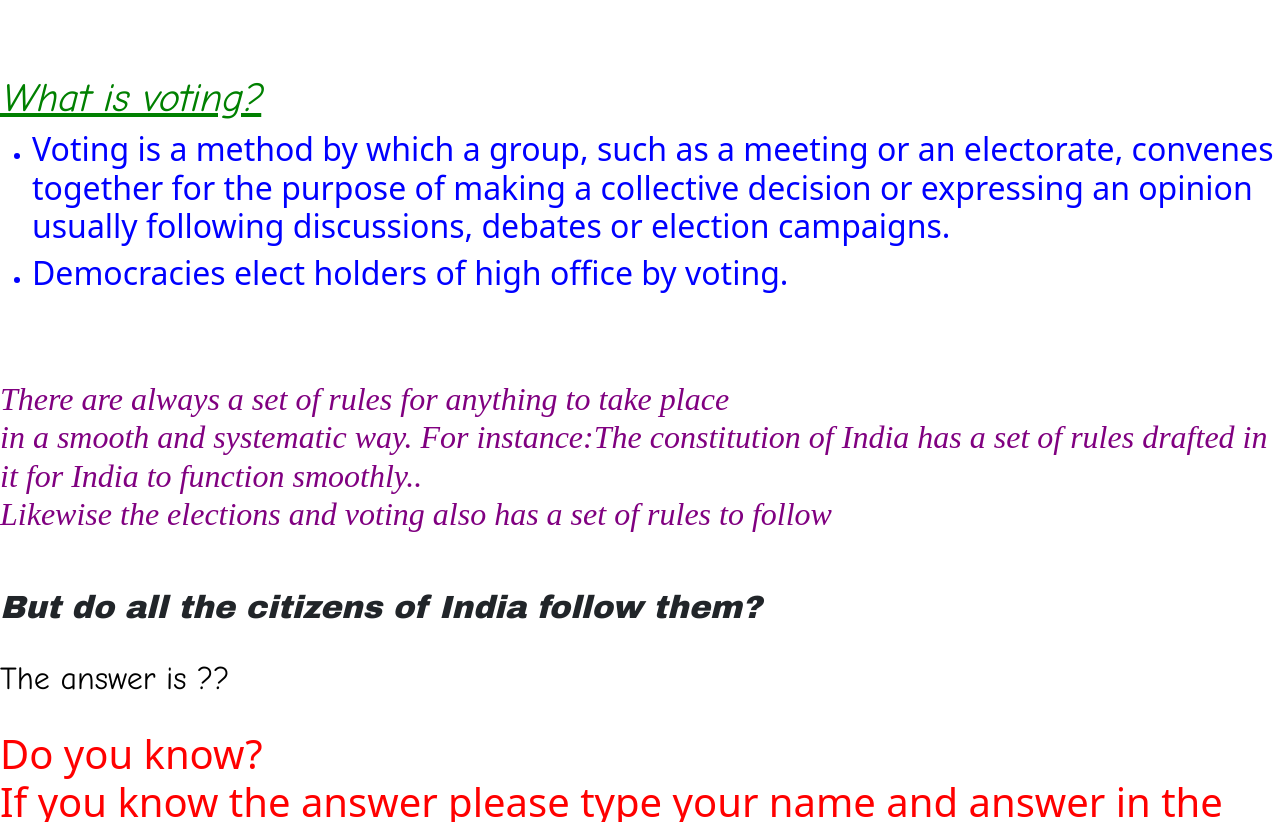
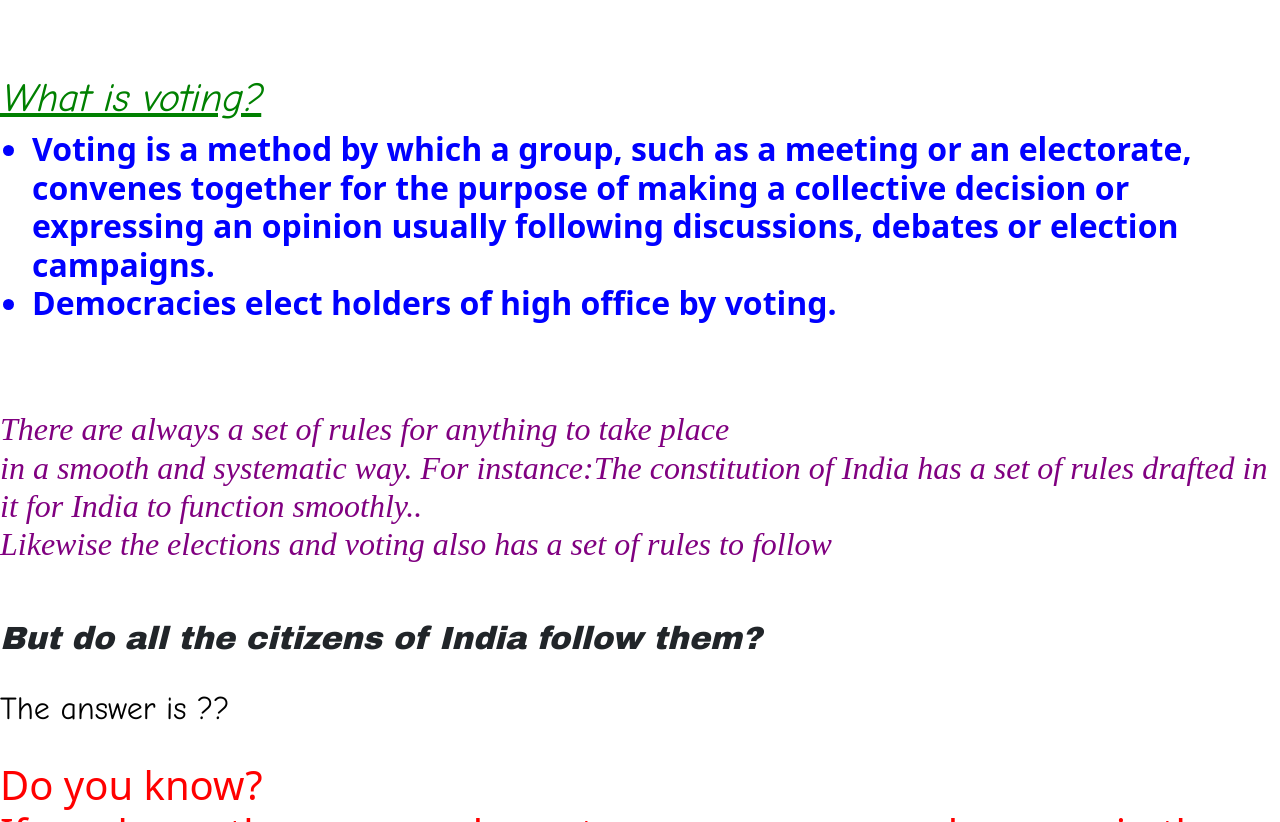
Before and after one commit to ZBSTPlus/Voting, a plain HTML site: page next_web.html in a window 1280 px wide. Shown: the part 1160-1982 px from the top of the page. Drawn offline with nearby package versions, Linux system fonts and the light colour scheme.

Commit message:
Update next_web.html

```diff
--- a/next_web.html
+++ b/next_web.html
@@ -66,15 +66,17 @@
     <h1 style="font-family:Comic sans ms;color:green"><i><u>What is voting?</i></h1></u>
 
     <ul style="color:blue">
+        <h2><b>
         <li style="size:32">
-            <h2>Voting is a method by which a group, such as a meeting or an electorate, convenes
+            Voting is a method by which a group, such as a meeting or an electorate, convenes
                 together for the purpose of making a
                 collective decision or expressing an opinion usually following discussions, debates or election
-                campaigns.</h2>
+                campaigns.
         </li>
         <li>
-            <h2>Democracies elect holders of high office by voting.</h2>
+            Democracies elect holders of high office by voting.
         </li>
+    </b></h2>
     </ul>
 
     <br>
```
